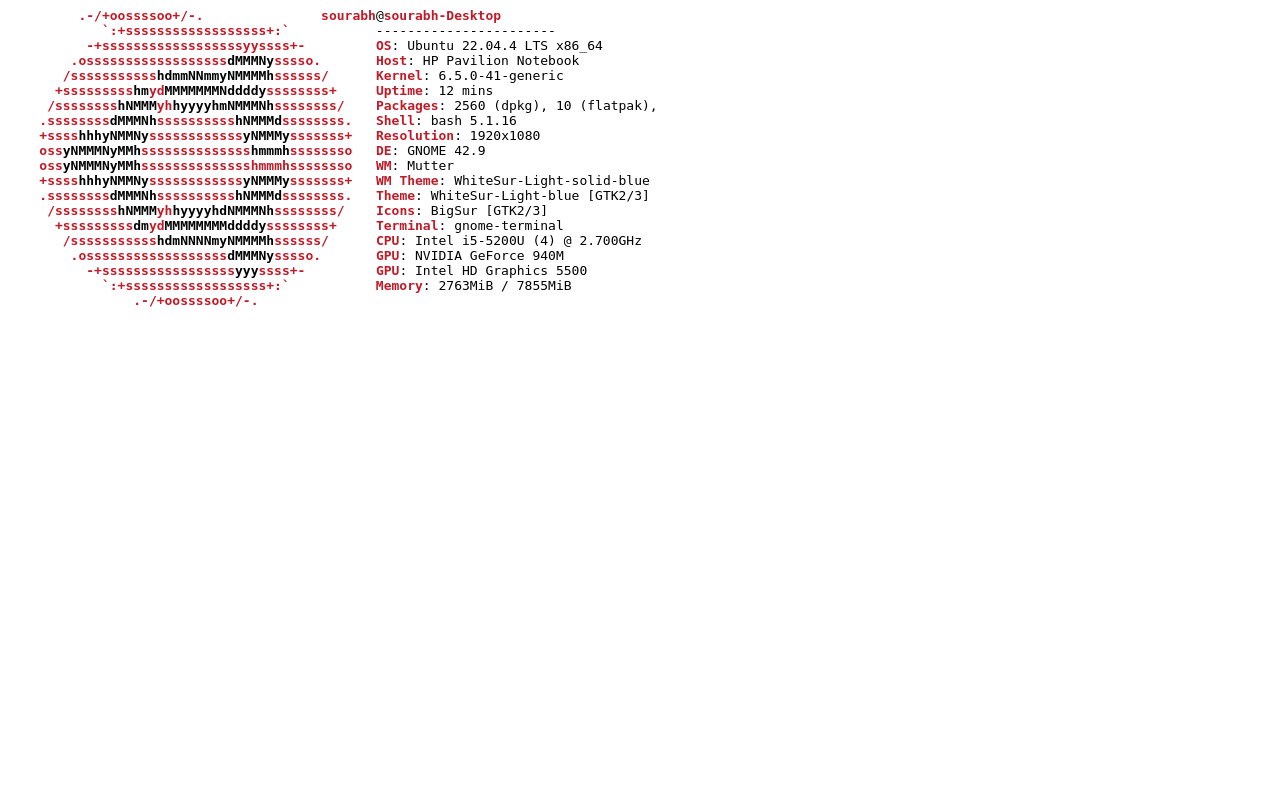
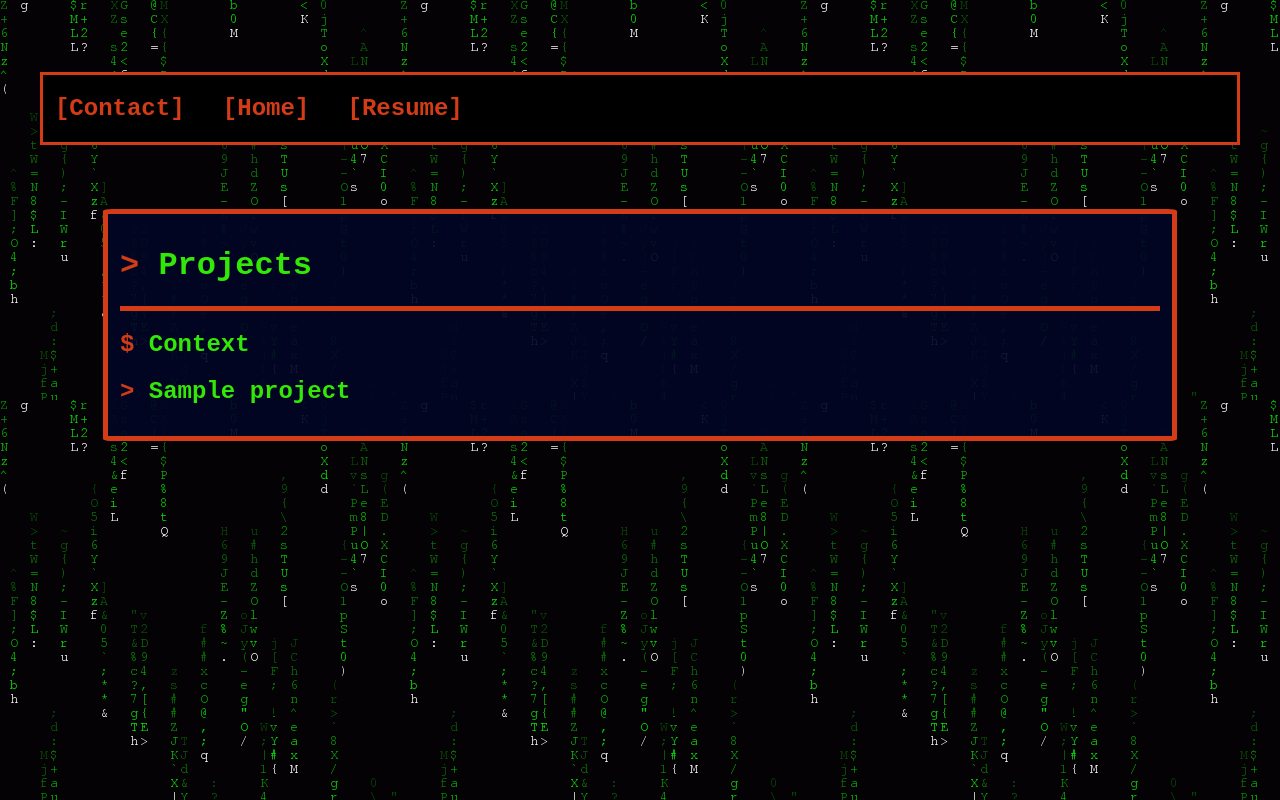
Before and after one commit to sourabh945/Quickfolio, a Flask app: template Templates/projects/index.html in a window 1280 px wide. Run offline with Flask 3, Linux system fonts and the light colour scheme; the template is opened without the code that fills it: most values are stand-ins (such as "Sample title", 1, 10 or a date in 2020).

Commit message:
new file:   .gitignore 	modified:   Templates/home/index.html 	modified:   Templates/projects/index.html 	modified:   server.py 	modified:   static/home/css/main.css 	new file:   static/home/images/profile.ico 	new file:   static/media/resume.pdf 	new file:   static/projects/css/main.css

```diff
--- a/Templates/projects/index.html
+++ b/Templates/projects/index.html
@@ -1,21 +1,52 @@
-<pre><font color="#C01C28"><b>         .-/+oossssoo+/-.</b></font>               <font color="#C01C28"><b>sourabh</b></font>@<font color="#C01C28"><b>sourabh-Desktop</b></font>
-    <font color="#C01C28"><b>        `:+ssssssssssssssssss+:`</b></font>           -----------------------
-    <font color="#C01C28"><b>      -+ssssssssssssssssssyyssss+-</b></font>         <font color="#C01C28"><b>OS</b></font>: Ubuntu 22.04.4 LTS x86_64
-    <font color="#C01C28"><b>    .ossssssssssssssssss</b></font><b>dMMMNy</b><font color="#C01C28"><b>sssso.</b></font>       <font color="#C01C28"><b>Host</b></font>: HP Pavilion Notebook
-    <font color="#C01C28"><b>   /sssssssssss</b></font><b>hdmmNNmmyNMMMMh</b><font color="#C01C28"><b>ssssss/</b></font>      <font color="#C01C28"><b>Kernel</b></font>: 6.5.0-41-generic
-    <font color="#C01C28"><b>  +sssssssss</b></font><b>hm</b><font color="#C01C28"><b>yd</b></font><b>MMMMMMMNddddy</b><font color="#C01C28"><b>ssssssss+</b></font>     <font color="#C01C28"><b>Uptime</b></font>: 12 mins
-    <font color="#C01C28"><b> /ssssssss</b></font><b>hNMMM</b><font color="#C01C28"><b>yh</b></font><b>hyyyyhmNMMMNh</b><font color="#C01C28"><b>ssssssss/</b></font>    <font color="#C01C28"><b>Packages</b></font>: 2560 (dpkg), 10 (flatpak),
-    <font color="#C01C28"><b>.ssssssss</b></font><b>dMMMNh</b><font color="#C01C28"><b>ssssssssss</b></font><b>hNMMMd</b><font color="#C01C28"><b>ssssssss.</b></font>   <font color="#C01C28"><b>Shell</b></font>: bash 5.1.16
-    <font color="#C01C28"><b>+ssss</b></font><b>hhhyNMMNy</b><font color="#C01C28"><b>ssssssssssss</b></font><b>yNMMMy</b><font color="#C01C28"><b>sssssss+</b></font>   <font color="#C01C28"><b>Resolution</b></font>: 1920x1080
-    <font color="#C01C28"><b>oss</b></font><b>yNMMMNyMMh</b><font color="#C01C28"><b>ssssssssssssss</b></font><b>hmmmh</b><font color="#C01C28"><b>ssssssso</b></font>   <font color="#C01C28"><b>DE</b></font>: GNOME 42.9
-    <font color="#C01C28"><b>oss</b></font><b>yNMMMNyMMh</b><font color="#C01C28"><b>sssssssssssssshmmmhssssssso</b></font>   <font color="#C01C28"><b>WM</b></font>: Mutter
-    <font color="#C01C28"><b>+ssss</b></font><b>hhhyNMMNy</b><font color="#C01C28"><b>ssssssssssss</b></font><b>yNMMMy</b><font color="#C01C28"><b>sssssss+</b></font>   <font color="#C01C28"><b>WM Theme</b></font>: WhiteSur-Light-solid-blue
-    <font color="#C01C28"><b>.ssssssss</b></font><b>dMMMNh</b><font color="#C01C28"><b>ssssssssss</b></font><b>hNMMMd</b><font color="#C01C28"><b>ssssssss.</b></font>   <font color="#C01C28"><b>Theme</b></font>: WhiteSur-Light-blue [GTK2/3]
-    <font color="#C01C28"><b> /ssssssss</b></font><b>hNMMM</b><font color="#C01C28"><b>yh</b></font><b>hyyyyhdNMMMNh</b><font color="#C01C28"><b>ssssssss/</b></font>    <font color="#C01C28"><b>Icons</b></font>: BigSur [GTK2/3]
-    <font color="#C01C28"><b>  +sssssssss</b></font><b>dm</b><font color="#C01C28"><b>yd</b></font><b>MMMMMMMMddddy</b><font color="#C01C28"><b>ssssssss+</b></font>     <font color="#C01C28"><b>Terminal</b></font>: gnome-terminal
-    <font color="#C01C28"><b>   /sssssssssss</b></font><b>hdmNNNNmyNMMMMh</b><font color="#C01C28"><b>ssssss/</b></font>      <font color="#C01C28"><b>CPU</b></font>: Intel i5-5200U (4) @ 2.700GHz
-    <font color="#C01C28"><b>    .ossssssssssssssssss</b></font><b>dMMMNy</b><font color="#C01C28"><b>sssso.</b></font>       <font color="#C01C28"><b>GPU</b></font>: NVIDIA GeForce 940M
-    <font color="#C01C28"><b>      -+sssssssssssssssss</b></font><b>yyy</b><font color="#C01C28"><b>ssss+-</b></font>         <font color="#C01C28"><b>GPU</b></font>: Intel HD Graphics 5500
-    <font color="#C01C28"><b>        `:+ssssssssssssssssss+:`</b></font>           <font color="#C01C28"><b>Memory</b></font>: 2763MiB / 7855MiB
-    <font color="#C01C28"><b>            .-/+oossssoo+/-.</b></font>
-    </pre>
+<!DOCTYPE html>
+<html lang="en">
+<head>
+    <meta charset="UTF-8">
+    <meta name="viewport" content="width=device-width, initial-scale=1.0">
+    <title>Projects</title>
+    <link rel="stylesheet" href="{{url_for('static',filename='projects/css/main.css')}}">
+</head>
+<body>
+
+     <!-- Nav Bar  -->
+
+    <div class="navbar-container">
+        <div class="navbar">
+            <h2>
+                <a class="a-navbar">
+                    [Contact]
+                </a>
+                <a class="a-navbar" href="{{url_for('.home')}}">
+                    [Home]
+                </a>
+                <a class="a-navbar" href="{{url_for('static',filename='media/resume.pdf')}}" type="pdf">
+                    [Resume]
+                </a>
+            </h2>
+        </div>
+    </div>
+
+    <!-- Main body -->
+
+    <div class="main-body">
+
+        <!-- Heading -->
+
+        <div name="heading">
+            <h1><font class="orange">> </font><font>Projects</font></h1>
+            <hr>
+        </div>
+
+        <!-- index of projects -->
+
+        <div name="index">
+            <h2><font class="orange">$ </font>Context</h2>
+            {% for project in projects %}
+                <h2><a><font class="orange">> </font>{{project.name}}</a></h2>
+            {%  endfor %}
+        </div>
+
+    </div>
+
+</body>
+</html>
--- a/server.py
+++ b/server.py
@@ -12,14 +12,19 @@ eduction = [{'website':"https://www.gjust.ac.in",'university':'Guru Jambheshwar
 
 from generate_html import make_html_highlight , list_2_html_str
 
-skills = [["Programming language",['Python','C/C++','JavaScript','SQLite','MySQL','Fortran']],["Technologies and Tools",['HTML','CSS','Nginx','JSON','LaTeX','Microcontrollers','Sensors','Origin']],["OS",['Ubuntu','Windows','macOs']],["Frameworks and Python Libraries",['Django','Flask','WebSockets','NumPy','SciPy','RESTful API']],["Version Controls",['Git']],['other','Good understanding of computer hardware and networking hardware',['computer','hardware','networking']],["other",'Good understanding of Physics and Mathematics . And working knowledge of Electronics and Chemistry',['Physics','Mathematics','Electronics','Chemistry']]]
+skills = [["Programming language",['Python','C/C++','JavaScript','SQLite','MySQL','Fortran']],["Technologies and Tools",['HTML','CSS','Nginx','JSON','LaTeX','Micro controllers','Sensors','Origin']],["OS",['Ubuntu','Windows','macOs']],["Frameworks and Python Libraries",['Django','Flask','WebSockets','NumPy','SciPy','RESTful API']],["Version Controls",['Git']],['other','Good understanding of computer hardware and networking hardware',['computer','hardware','networking']],["other",'Good understanding of Physics and Mathematics . And working knowledge of Electronics and Chemistry',['Physics','Mathematics','Electronics','Chemistry']]]
 
-projects = [{'name':'WebRoot','desc':'It is deployable server for file across the network with efficiently and securely and it uses flask for web app and nginx as the server','link':'https//github.com/sourabh945/WebRoot','skills':['Python','Flask','WebSockets','HTML','Nginx']}]
+projects = [{'name':'WebRoot','desc':'It is deployable server for file across the network with efficiently and securely and it uses flask for web app and nginx as the server','link':'https://github.com/sourabh945/WebRoot','skills':['Python','Flask','WebSockets','HTML','Nginx']},{'name':'Xanalyser','desc':'It is a XRD Data analyzing software like Origin which utilize the scipy and written in python.','link':'https://github.com/sourabh945/xanalyser','skills':['Python','SciPy','NumPy','Matplotlib']}]
+
+contact = [{'name':'Email','source':'sheokand.sourabh.anil@gmail.com','type':'email'},{'name':'Github','source':'https://github.com/sourabh945','type':'website'},{'name':'Phone','source':'+91-9306490337','type':'call'},{'name':'WhatsApp','source':'https://wa.me/+919306490337','type':'message'}]
 
 @app.route("/")
 def home():
-    return render_template("home/index.html",name='Sourabh Sheokand',about=about,eduction=eduction,skills=skills)
+    return render_template("home/index.html",name='Sourabh Sheokand',about=about,eduction=eduction,skills=skills,projects=projects,contacts=contact,source_code="https://github.com/sourabh945/Portfolio")
 
+@app.route("/projects")
+def projects_page():
+    return render_template('projects/index.html',projects=projects)
 
 if __name__ == "__main__":
     app.run(debug=True)
--- /dev/null
+++ b/static/projects/css/main.css
@@ -0,0 +1,72 @@
+:root{
+    background-image: url("/static/home/images/background.gif");
+    color: whitesmoke;
+    font:medium;
+    padding:5%;
+    font-family: 'Courier New', Courier, monospace;
+    font:monospace;
+    padding-inline: 2em;
+    color-scheme: light dark;
+}
+.main-body {
+    border: 5px solid rgb(211, 60, 23);
+    border-radius: 0.9%;
+    padding: 1%;
+    min-width: 30em;
+    font-family: 'Courier New', Courier, monospace;
+    font:monospace;
+    max-width: 65em;
+    margin: 4em auto;
+    color-scheme: text;
+    background-color: rgba(2, 6, 36, 0.925);
+    color: rgba(52, 241, 5, 0.959);
+}
+
+/* color class */
+
+.orange {
+    color: rgb(211, 60, 23);
+}
+
+.brown {
+    color: rgb(253, 95, 4);
+}
+
+.blue {
+    color: rgb(17, 153, 231);
+}
+
+/* html tags */
+
+hr {
+    background-color:rgb(211, 60, 23);
+    height: 5px;
+    border: none;
+}
+
+/* Nav bar css */
+
+.navbar-container {
+    width: 100%;
+}
+.navbar {
+    overflow: hidden;
+    background-color: black;
+    color:rgb(211, 60, 23);
+    position: relative;
+    top:2.5%;
+    place-content:left;
+    width: auto;
+    border:solid rgb(211, 60, 23);
+}
+
+.a-navbar {
+    text-decoration: none;
+    color:rgb(211, 60, 23);
+    font: bold;
+    padding:1%;
+}
+
+.a-navbar:hover {
+    color:rgb(17, 153, 231);
+}
```
Also changed, not shown: Templates/home/index.html (+61 -3 lines), static/home/css/main.css (+9 -1 lines), static/home/images/profile.ico (added), 2 other files.
